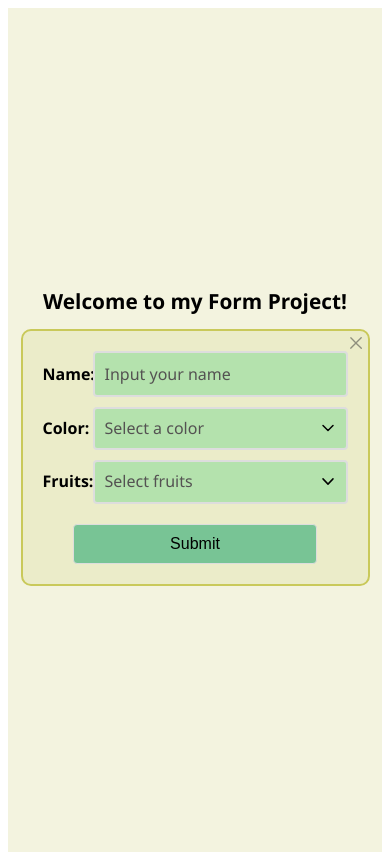
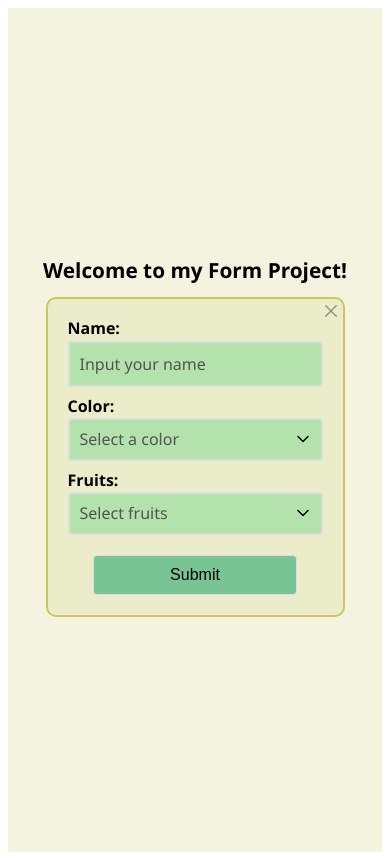
Before and after one commit to ObiTam/myformprojects, a React (Create React App) app: page / in a window 390 px wide. Both pictures are taken after typing "Sample", "Sample123" into the empty fields and a click on the button "LogIn". Built offline with nearby package versions, Linux system fonts and the light colour scheme.

Commit message:
chore- style change on main form

```diff
--- a/src/styles.module.css
+++ b/src/styles.module.css
@@ -41,9 +41,9 @@ h1 {
 
 .formElement {
     display: flex;
-    align-items: center;
+    flex-direction: column;
     justify-content: space-between;
-    width: 305px;
+    width: 400px;
 }
 
 .authFormElement {
@@ -60,15 +60,16 @@ h1 {
 
 .mainFormLabel {
     display: block;
-    width: 70px;
     font-size: 1rem;
     font-weight: bolder;
+    margin-bottom: 2px;
 }
 
 .authFormLabel {
     display: block;
     font-size: 1rem;
     font-weight: bolder;
+    margin-bottom: 2px;
 }
 
 input,
@@ -216,7 +217,7 @@ button:hover {
 }
 
 @media only screen and (max-width: 550px) {
-    .authForm {
+    .authForm, .mainForm {
         font-size: 0.9rem;
         font-weight: normal;
         line-height: 1.2;
@@ -229,7 +230,8 @@ button:hover {
         line-height: 1.5;
     }
 
-    .authFormElement {
+    .authFormElement,
+    .formElement {
         width: 100%;
     }
 
@@ -252,19 +254,4 @@ button:hover {
     .closeButton {
         margin: 0px;
     }
-
-    .mainForm {
-        font-size: 0.9rem;
-        font-weight: normal;
-        line-height: 1.2;
-        padding: 20px;
-    }
-
-    .formElement {
-        width: 100%;
-    }
-
-    .mainFormLabel {
-        width: 50px;
-    }
 }
```
